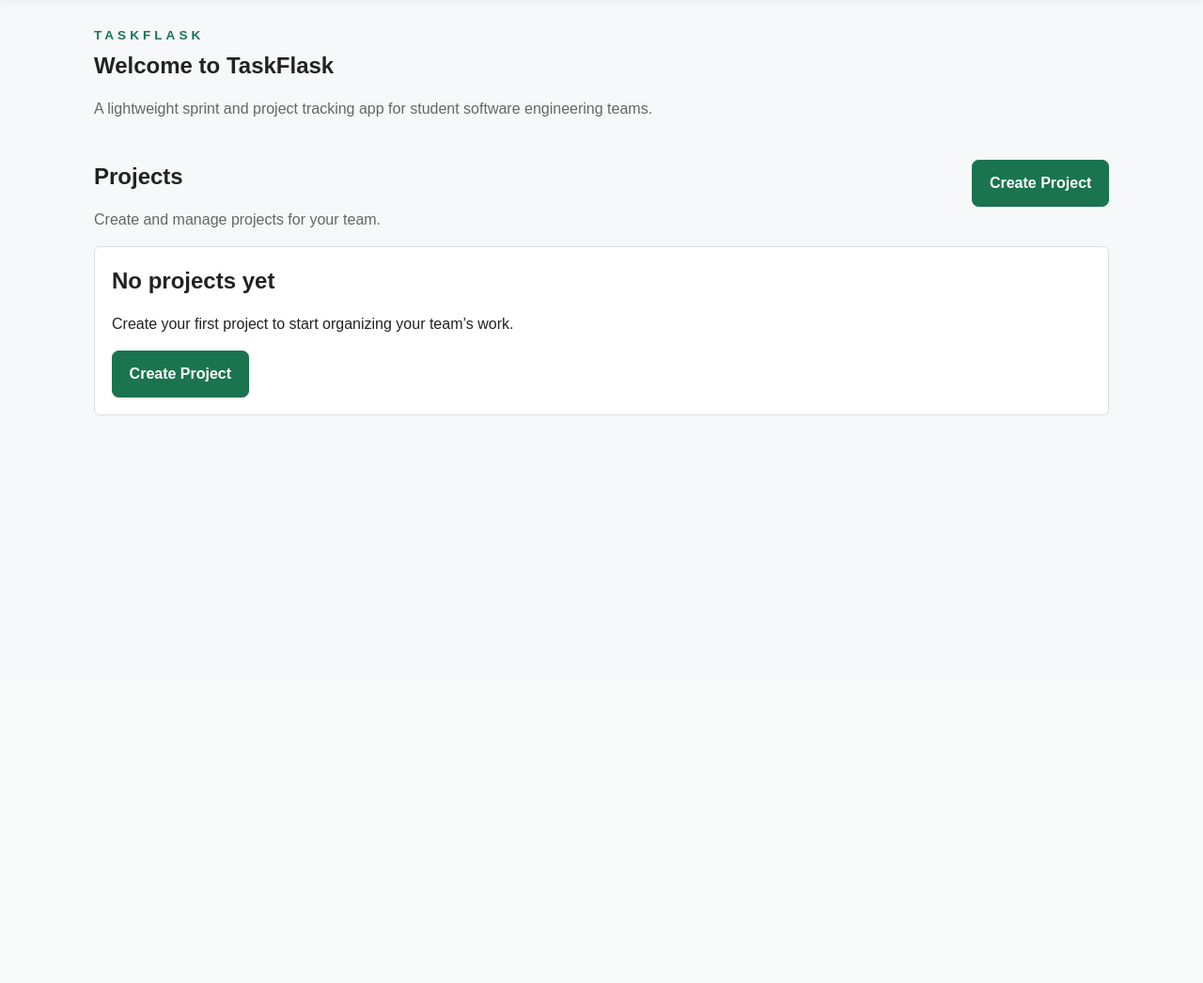
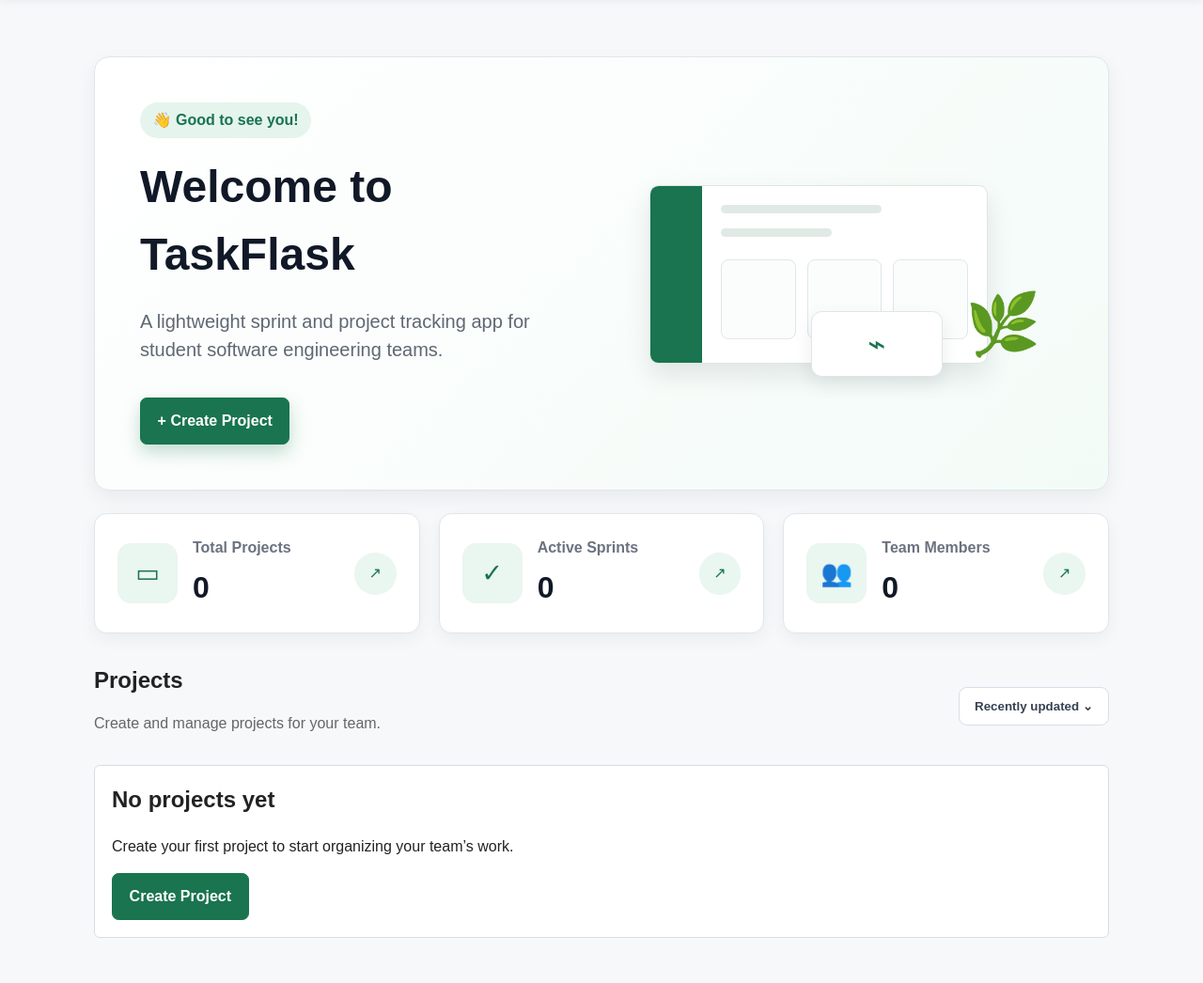
Before and after one commit to Ian-Keilman/TaskFlask, a Flask app: page / in a window 1280 px wide. Shown: the part 77-1123 px from the top of the page at 94% size. Before the commit the page ends 519 px from the top, so only its background shows below. Run offline with Flask 3, Linux system fonts and the light colour scheme; data that the repository does not hold is empty.

Commit message:
updated index.html

```diff
--- a/app/templates/index.html
+++ b/app/templates/index.html
@@ -1,52 +1,111 @@
 {% extends "base.html" %}
 
-{% block title %}Home - TaskFlask{% endblock %}
+{% block title %}Dashboard - TaskFlask{% endblock %}
 
 {% block content %}
-<section class="page-header row-header">
-    <div>
-        <p class="eyebrow">TaskFlask</p>
+<section class="dashboard-hero">
+    <div class="hero-copy">
+        <span class="welcome-pill">👋 Good to see you!</span>
         <h1>Welcome to TaskFlask</h1>
-        <p class="muted">
+        <p>
             A lightweight sprint and project tracking app for student software engineering teams.
         </p>
+        <a class="button hero-button" href="{{ url_for('main.new_project') }}">
+            + Create Project
+        </a>
+    </div>
+
+    <div class="hero-illustration" aria-hidden="true">
+        <div class="mock-window">
+            <div class="mock-sidebar"></div>
+            <div class="mock-content">
+                <div class="mock-line long"></div>
+                <div class="mock-line"></div>
+                <div class="mock-columns">
+                    <div></div>
+                    <div></div>
+                    <div></div>
+                </div>
+            </div>
+        </div>
+        <div class="mock-chart">⌁</div>
+        <div class="mock-plant">🌿</div>
     </div>
 </section>
 
-<section class="plain-section">
-    <div class="row-header section-heading">
+<section class="dashboard-stats">
+    <article class="stat-card">
+        <div class="stat-icon">▭</div>
+        <div>
+            <p>Total Projects</p>
+            <strong>{{ summary.project_count }}</strong>
+        </div>
+        <span class="stat-arrow">↗</span>
+    </article>
+
+    <article class="stat-card">
+        <div class="stat-icon">✓</div>
+        <div>
+            <p>Active Sprints</p>
+            <strong>{{ summary.active_sprint_count }}</strong>
+        </div>
+        <span class="stat-arrow">↗</span>
+    </article>
+
+    <article class="stat-card">
+        <div class="stat-icon">👥</div>
+        <div>
+            <p>Team Members</p>
+            <strong>{{ summary.team_member_count }}</strong>
+        </div>
+        <span class="stat-arrow">↗</span>
+    </article>
+</section>
+
+<section class="dashboard-projects">
+    <div class="section-header">
         <div>
             <h2>Projects</h2>
-            <p class="muted">
-                Create and manage projects for your team.
-            </p>
+            <p class="muted">Create and manage projects for your team.</p>
         </div>
-        <a class="button" href="{{ url_for('main.new_project') }}">Create Project</a>
+
+        <button class="sort-button" type="button">Recently updated ⌄</button>
     </div>
 
     {% if projects %}
         <div class="dashboard-project-list">
             {% for project in projects %}
-                <article class="card project-summary-card">
-                    <div class="row-header">
-                        <div>
+                <article class="dashboard-project-card">
+                    <div class="project-icon">▭</div>
+
+                    <div class="project-card-copy">
                         <h3>
                             <a href="{{ url_for('main.project_detail', project_id=project.id) }}">
                                 {{ project.name }}
                             </a>
                         </h3>
                         <p>{{ project.description or "No project description yet." }}</p>
+
+                        <div class="project-card-meta">
+                            {% if project.active_sprint_count %}
+                                <span class="mini-pill active">● {{ project.active_sprint_count }} active sprint</span>
+                            {% else %}
+                                <span class="mini-pill active">● No active sprint</span>
+                            {% endif %}
+
+                            <span class="mini-pill neutral">Updated just now</span>
                         </div>
-                        <a class="button secondary" href="{{ url_for('main.project_detail', project_id=project.id) }}">
-                            View Project
+                    </div>
+
+                    <a class="button secondary view-project-button" href="{{ url_for('main.project_detail', project_id=project.id) }}">
+                        View Project →
                     </a>
-                    </div>
                 </article>
             {% endfor %}
         </div>
 
-        <p>
-            <a class="text-link" href="{{ url_for('main.projects') }}">View all projects</a>
+        <p class="view-all-row">
+            <a class="text-link" href="{{ url_for('main.projects') }}">↗ View all projects →</a>
         </p>
     {% else %}
         <div class="empty-panel">
```
Lines whose indentation alone changed are shown as unchanged.
